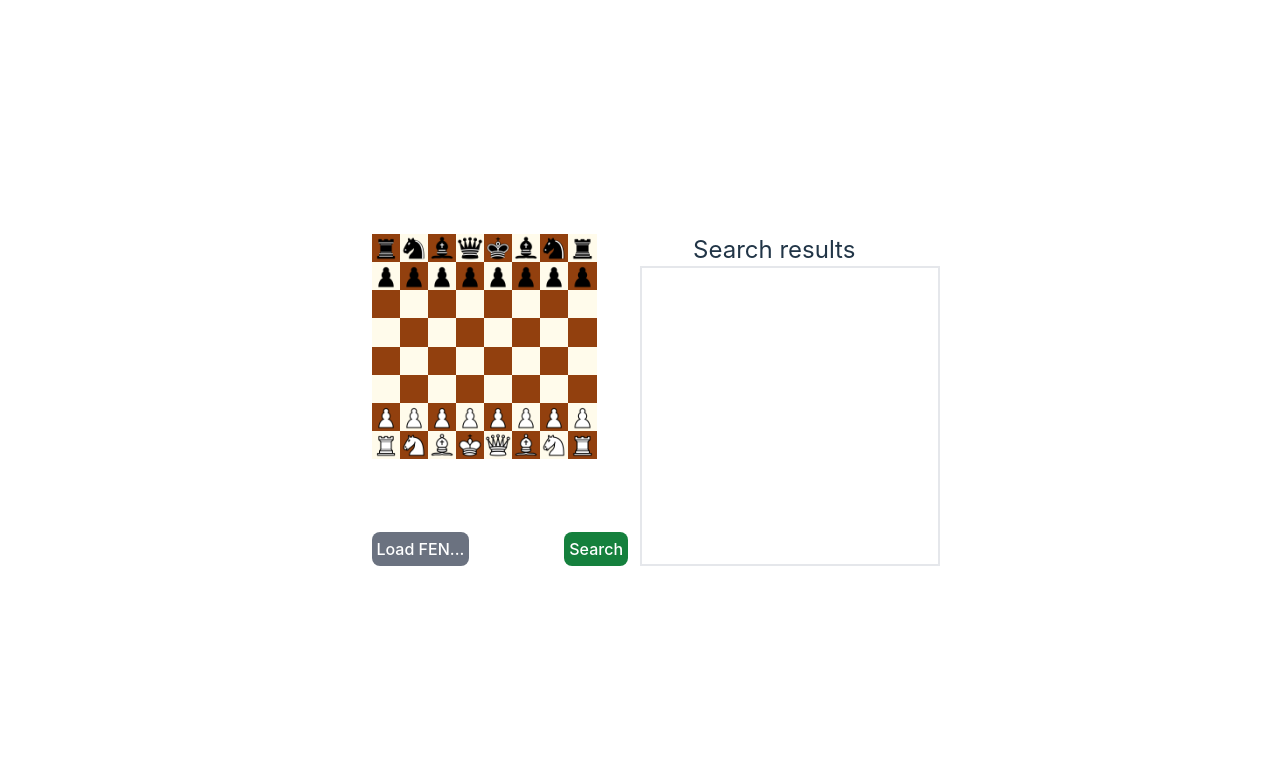
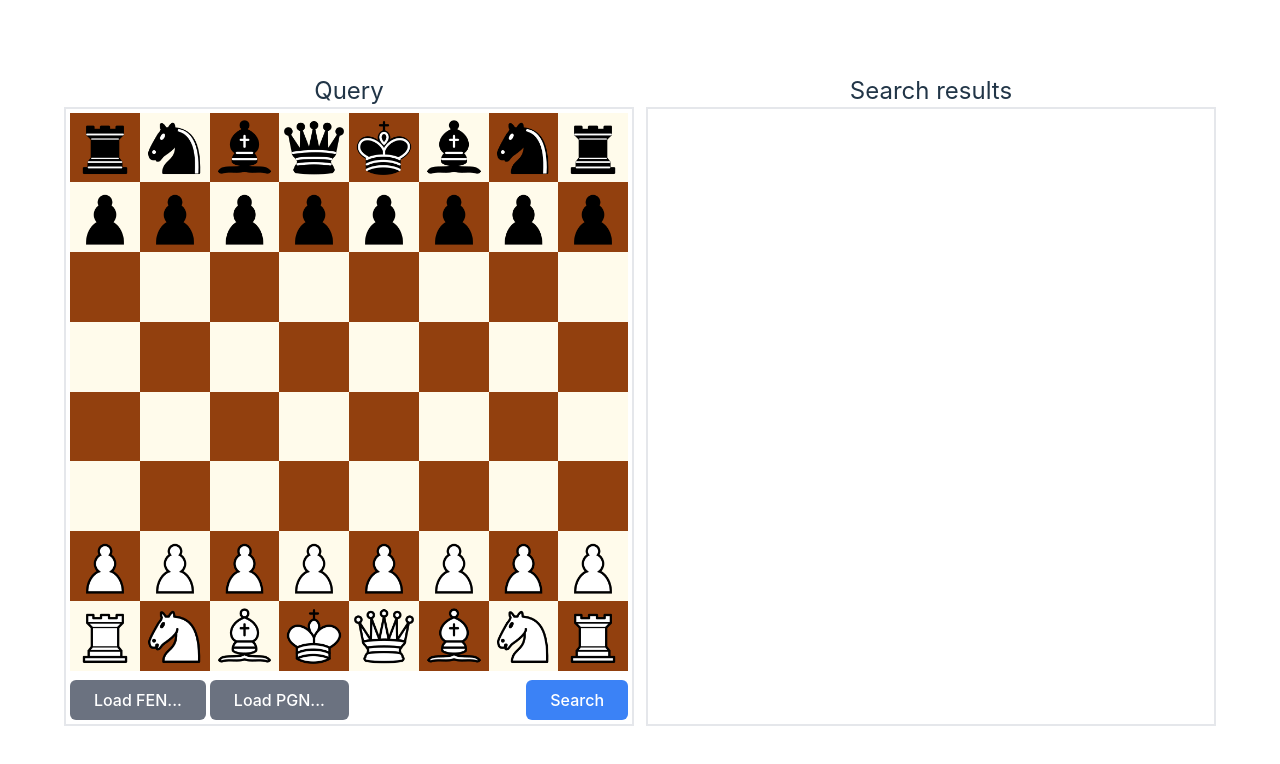
Before and after one commit to RobMandelings/InformationRetrieval, a Vue app in the folder app/client/: page /chess in a window 1280 px wide. Shown: the top 764 px of the page. Built offline with nearby package versions, Linux system fonts and the light colour scheme.

Commit message:
Improvements to the front-end

```diff
--- a/app/client/src/components/ChessBoard.vue
+++ b/app/client/src/components/ChessBoard.vue
@@ -1,8 +1,8 @@
+<!--         :style="{width: `${boardWidth}px`}"-->
 <template>
   <div ref="chess-board">
     <div class="grid gap-0"
-         style="grid-template-rows: repeat(8, minmax(0, 1fr));grid-template-columns: repeat(8,  minmax(0, 1fr)); aspect-ratio: 1/1"
-         :style="{width: `${boardWidth}px`}"
+         style="grid-template-rows: repeat(8, minmax(0, 1fr));grid-template-columns: repeat(8,  minmax(0, 1fr));"
     >
       <template v-for="(i, row) in 8" :key="row">
         <div class="text-xl" :class="getBackgroundForPosition(row, col)" v-for="(j, col) in 8" :key="col">
@@ -47,7 +47,7 @@ export default {
     },
     handleResize() {
       if (this.$refs["chess-board"]) {
-        this.boardWidth = Math.min(this.$refs["chess-board"].offsetWidth, this.$refs["chess-board"].offsetHeight)
+        // this.boardWidth = Math.min(this.$refs["chess-board"].offsetWidth, this.$refs["chess-board"].offsetHeight)
       }
     }
   }
--- a/app/client/src/components/ChessGameViewer.vue
+++ b/app/client/src/components/ChessGameViewer.vue
@@ -1,17 +1,17 @@
 <template>
-  <div class="flex flex-col" style="height: 500px">
+  <div class="flex flex-col">
     <div class="h-2/3">
       <div class="flex flex-row h-full w-full">
-        <div class="w-1/3">
+        <div class="w-2/5">
           <!--   General game data     -->
           <h2 class="mb-2 text-lg font-semibold text-gray-900 dark:text-white">Game Data</h2>
-          <ul class="space-y-1 max-w-md list-none list-inside text-gray-500 dark:text-gray-400">
-            <li>Event: {{ this.event }}</li>
-            <li>{{ this.whiteName }} (white) vs {{ this.blackName }} (black)</li>
-            <li>{{ this.dateTime }}</li>
-          </ul>
+          <div class="flex flex-col space-y-1 text-left">
+            <div>Event: {{ this.event }}</div>
+            <div>Players: {{ this.whiteName }} (white) vs {{ this.blackName }} (black)</div>
+            <div>Datetime: {{ this.dateTime }}</div>
+          </div>
         </div>
-        <div class="w-2/3">
+        <div class="w-3/5">
           <!--   Selected board vue     -->
           <!--          <div class="h-full w-full bg-blue-500"></div>-->
           <chess-board class="h-full w-full" :state="this.selectedBoard"></chess-board>
@@ -19,15 +19,16 @@
       </div>
     </div>
     <div class="h-1/3">
-      <div class="flex h-full w-full overflow-auto gap-2">
+      <div class="flex flex-row h-full w-full gap-2 overflow-x-auto">
         <template v-for="(board, move_nr) in boards">
-          <div class="flex-shrink-0 flex-grow-0" style="aspect-ratio: 1/1">
+          <div class="flex flex-col flex-shrink-0 flex-grow-0" style="width: 150px">
             <div class="border-2 hover:border-green-600 h-full w-full">
-              <chess-board class="h-full w-full"
-                           :state="board"
-                           @click="boardClicked(move_nr)"
+              <chess-board
+                  :state="board"
+                  @click="boardClicked(move_nr)"
               ></chess-board>
             </div>
+            <div>Move {{ move_nr }}</div>
           </div>
         </template>
       </div>
--- a/app/client/src/style.css
+++ b/app/client/src/style.css
@@ -1,6 +1,16 @@
 @tailwind base;
 @tailwind components;
 @tailwind utilities;
+
+@layer components {
+    .btn-primary {
+        @apply border-0 px-6 py-2 text-white bg-blue-500 rounded-md hover:bg-blue-600 transition
+    }
+
+    .btn-secondary {
+        @apply border-0 px-6 py-2 text-white bg-gray-500 rounded-md hover:bg-gray-600 transition
+    }
+}
 
 :root {
     font-family: Inter, Avenir, Helvetica, Arial, sans-serif;
@@ -24,6 +34,7 @@ a {
     color: #646cff;
     text-decoration: inherit;
 }
+
 a:hover {
     color: #535bf2;
 }
@@ -52,9 +63,11 @@ button {
     cursor: pointer;
     transition: border-color 0.25s;
 }
+
 button:hover {
     border-color: #646cff;
 }
+
 button:focus,
 button:focus-visible {
     outline: 4px auto -webkit-focus-ring-color;
@@ -76,9 +89,11 @@ button:focus-visible {
         color: #213547;
         background-color: #ffffff;
     }
+
     a:hover {
         color: #747bff;
     }
+
     button {
         background-color: #f9f9f9;
     }
--- a/app/client/src/views/Chess.vue
+++ b/app/client/src/views/Chess.vue
@@ -1,24 +1,38 @@
 <template>
   <div class="flex flex-row space-x-3">
-    <div class="flex flex-col space-y-2 w-1/2">
-      <chess-board class="w-full h-full" :state="state"></chess-board>
+    <div class="flex flex-col w-1/2">
+      <h1 class="text-2xl">Query</h1>
+      <div class="flex flex-col border-2 w-full h-full p-1">
+        <chess-board class="w-full h-full mb-2" :state="state"></chess-board>
         <div class="flex flex-row justify-between">
-        <button class="p-1 text-white bg-gray-500 hover:bg-gray-200 transition">Load FEN...</button>
+          <div class="flex flex-row space-x-1">
+            <button class="btn-secondary">Load
+              FEN...
+            </button>
+            <button class="btn-secondary">Load
+              PGN...
+            </button>
+          </div>
           <button @click.prevent.stop="submitSearch"
-                class="p-1 text-white bg-green-700 hover:bg-green-500 transition disabled:bg-red-200"
+                  class="btn-primary"
                   :disabled="searching"
           >
             Search
           </button>
         </div>
       </div>
+    </div>
     <div class="flex flex-col w-1/2">
       <h1 class="text-2xl">Search results</h1>
-      <div class="border-2 max-h-full w-full space-y-2" style="min-height: 300px; min-width: 300px">
-        <!--        <chess-game-viewer v-if="testDocument" :document-data="testDocument"></chess-game-viewer>-->
+      <div style="height: 619px">
+        <div class="border-2 h-full w-full overflow-auto">
+          <div class="space-y-2">
+            <!--            <chess-game-viewer v-if="testDocument" :document-data="testDocument"></chess-game-viewer>-->
             <template v-for="document in retrievedDocuments">
               <chess-game-viewer :document-data="document"></chess-game-viewer>
             </template>
+          </div>
+        </div>
       </div>
     </div>
   </div>
```
Lines whose indentation alone changed are shown as unchanged.
